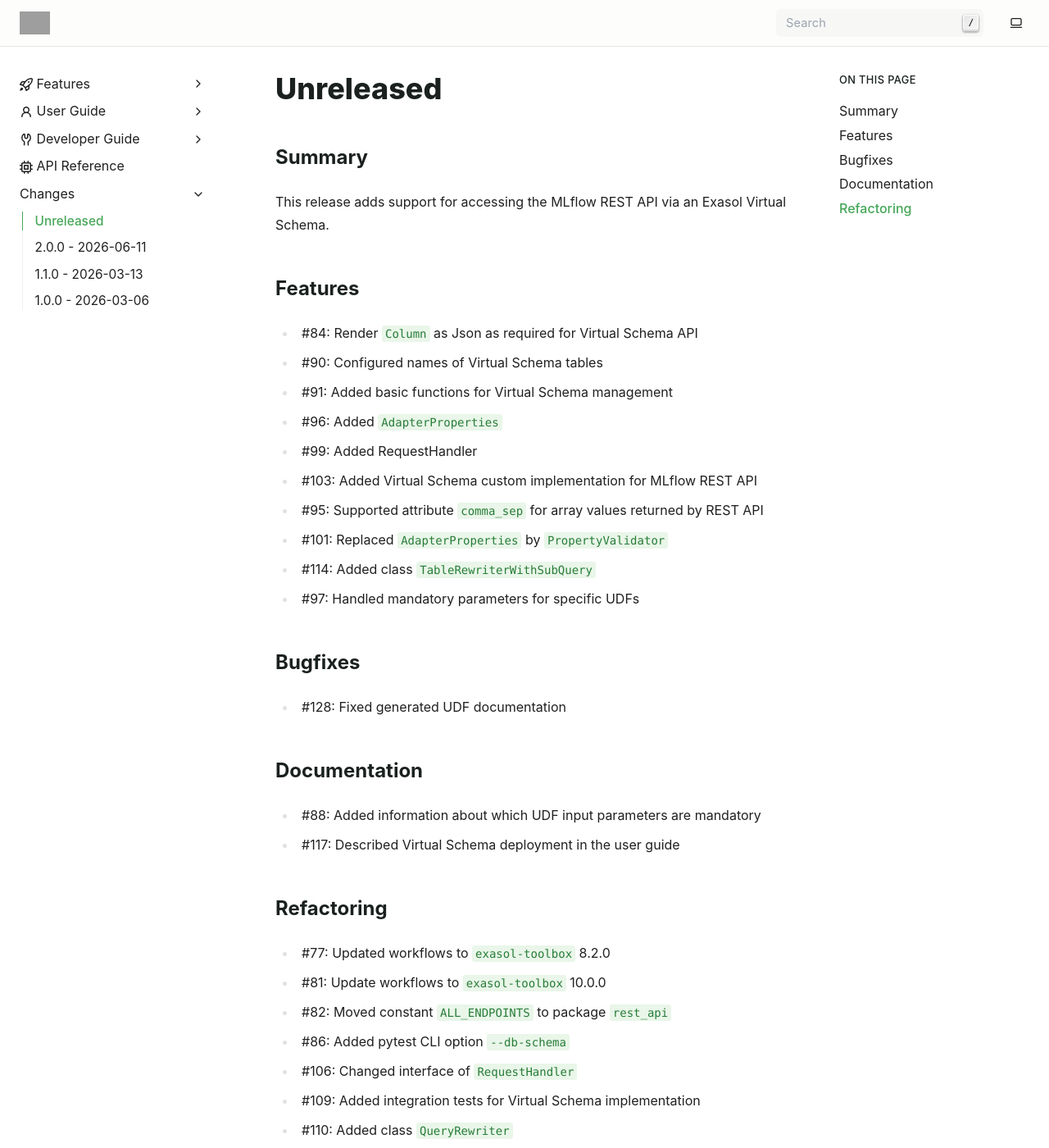
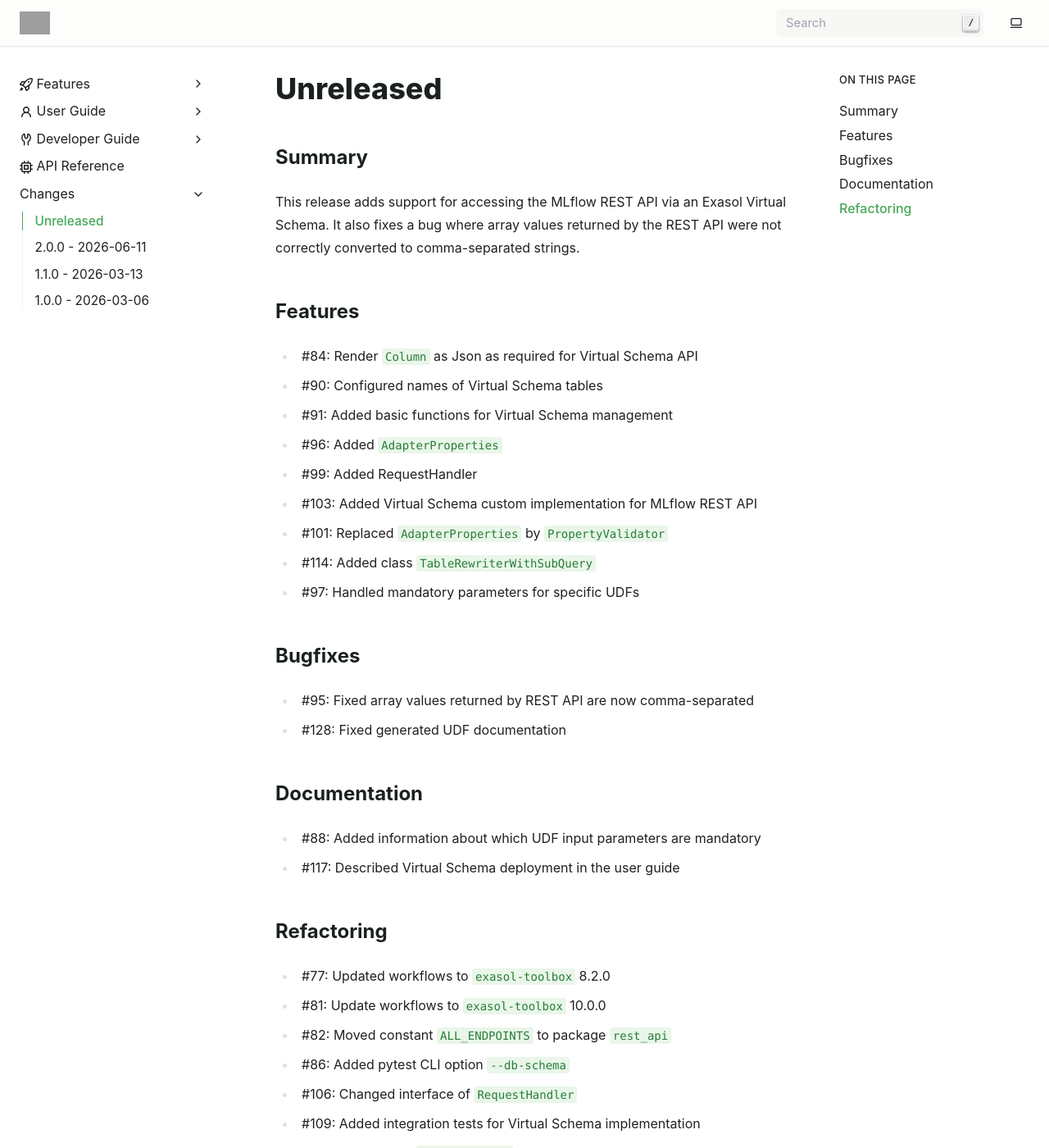
Before and after one commit to exasol/mlflow-plugin, a Sphinx documentation site: the page built from doc/changes/unreleased.md, in a window 1280 px wide and 1400 px high. Shown: the whole window at 82% size. Built offline with Sphinx 7.4.7, drawn with Linux system fonts in a browser that asks for light colours; pages that are not in the unit, such as notebooks, are missing from menus; grey boxes are pictures that could not be loaded.

Commit message:
fix: move #95 entry from Features to Bugfixes in unreleased.md

```diff
--- a/doc/changes/unreleased.md
+++ b/doc/changes/unreleased.md
@@ -2,7 +2,7 @@
 
 ## Summary
 
-This release adds support for accessing the MLflow REST API via an Exasol Virtual Schema.
+This release adds support for accessing the MLflow REST API via an Exasol Virtual Schema. It also fixes a bug where array values returned by the REST API were not correctly converted to comma-separated strings.
 
 ## Features
 
@@ -12,13 +12,13 @@ This release adds support for accessing the MLflow REST API via an Exasol Virtua
 * #96: Added `AdapterProperties`
 * #99: Added RequestHandler
 * #103: Added Virtual Schema custom implementation for MLflow REST API
-* #95: Supported attribute `comma_sep` for array values returned by REST API
 * #101: Replaced `AdapterProperties` by `PropertyValidator`
 * #114: Added class `TableRewriterWithSubQuery`
 * #97: Handled mandatory parameters for specific UDFs
 
 ## Bugfixes
 
+* #95: Fixed array values returned by REST API are now comma-separated
 * #128: Fixed generated UDF documentation
 
 ## Documentation
```
